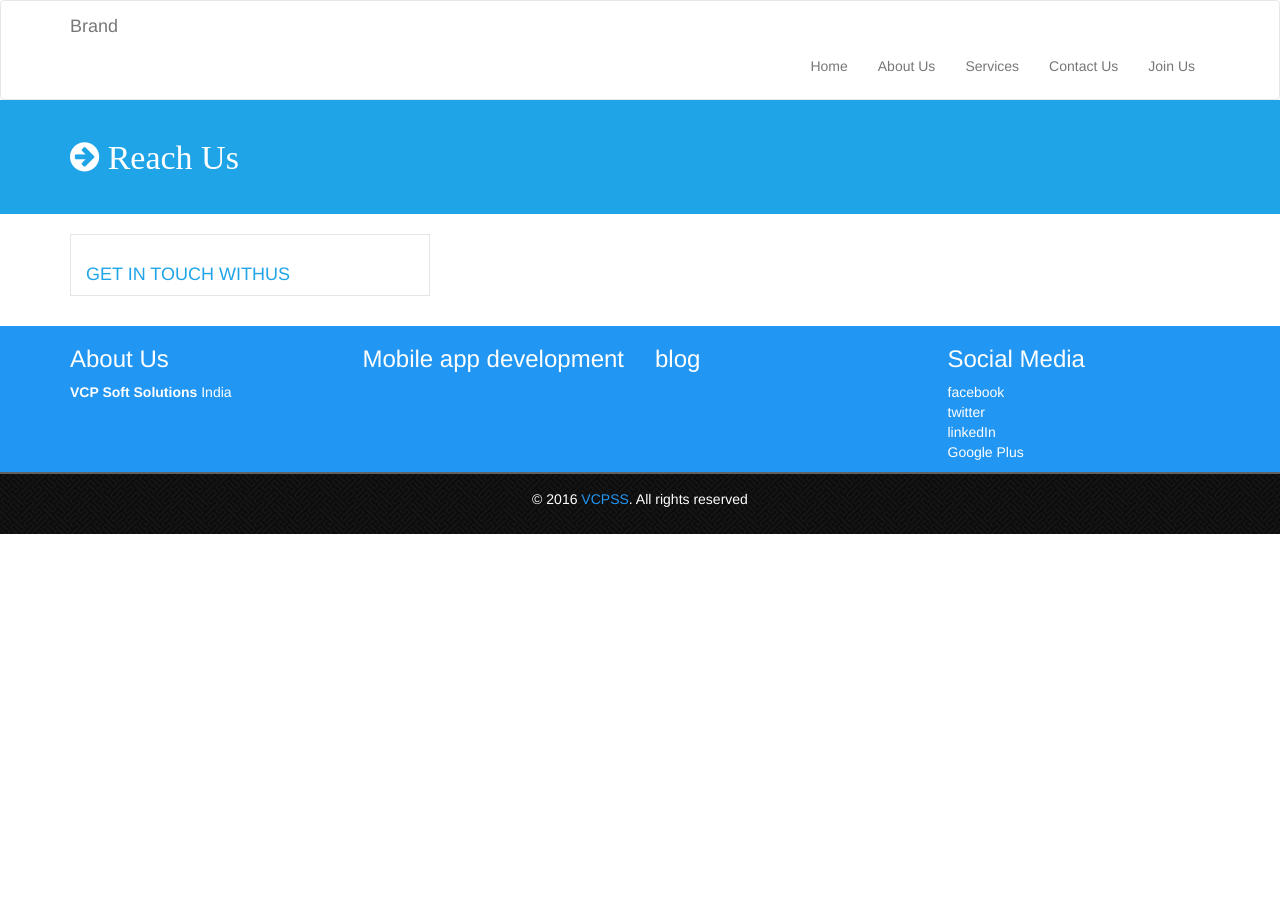
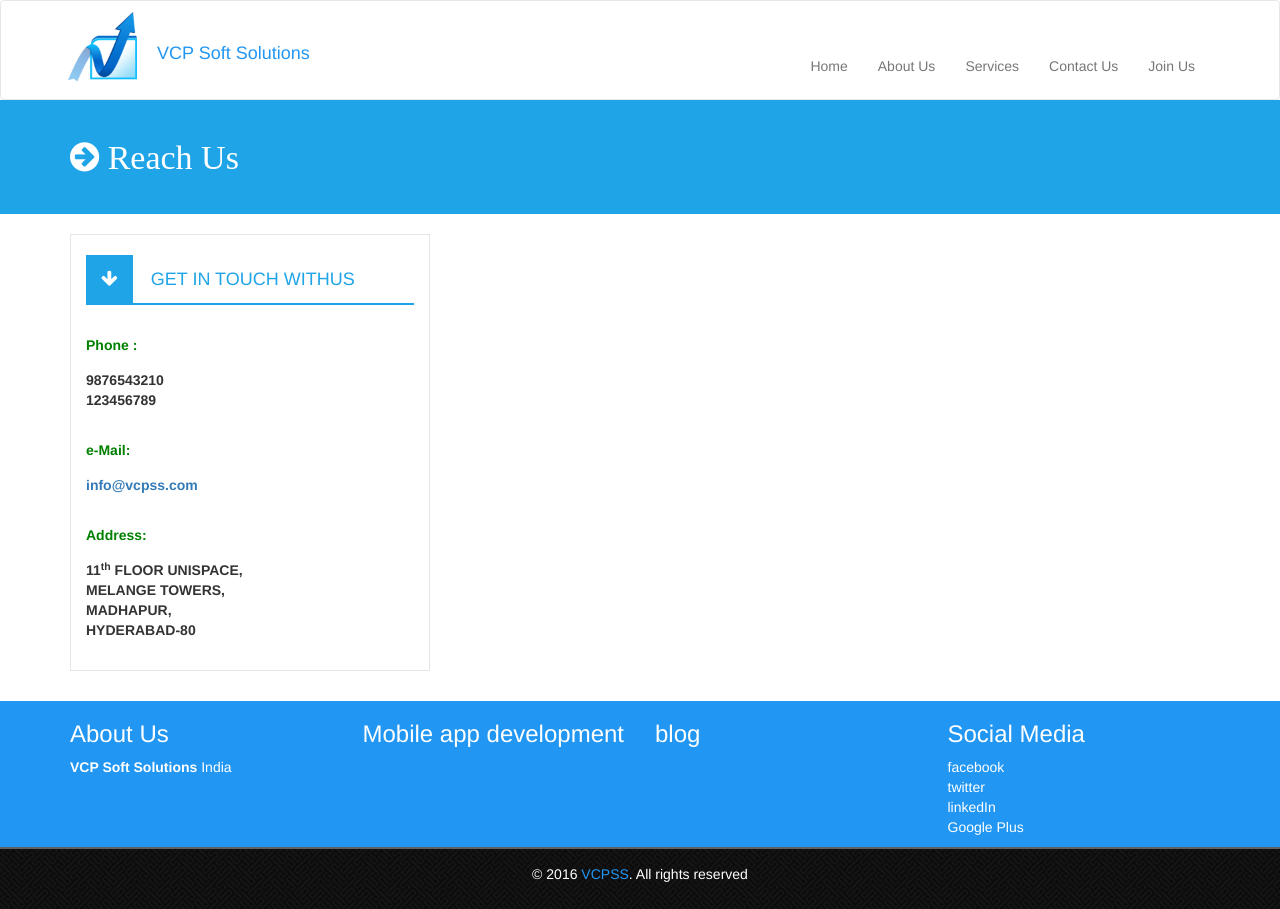
Before and after one commit to kuladeep93/vcp5, a plain HTML site: page contact.html in a window 1280 px wide. Before the commit the page ends 800 px from the top, so only its background shows below. Drawn offline with Linux system fonts and the light colour scheme.

Commit message:
nav bar links added

```diff
--- a/contact.html
+++ b/contact.html
@@ -27,7 +27,10 @@ and open the template in the editor.
                         <span class="icon-bar"></span>
                         <span class="icon-bar"></span>
                     </button>
-                    <a class="navbar-brand" href="#">Brand</a>
+                    <a class="navbar-brand" href="index.html">
+                        <img src="images/logo.png">
+                        <span>VCP Soft Solutions</span>
+                    </a>
                 </div>
 
                 <!-- Collect the nav links, forms, and other content for toggling -->
@@ -35,8 +38,8 @@ and open the template in the editor.
                     <ul class="nav navbar-nav navbar-right">
                         <li><a href="#">Home</a></li>
                         <li><a href="#">About Us</a></li>
-                        <li><a href="#">Services</a></li>
-                        <li><a href="#">Contact Us</a></li>
+                        <li><a href="services.html">Services</a></li>
+                        <li><a href="contact.html">Contact Us</a></li>
                         <li><a href="#">Join Us</a></li>
                     </ul>
                 </div><!-- /.navbar-collapse -->
@@ -54,8 +57,32 @@ and open the template in the editor.
                 <div class="col-md-4">
                     <aside>
                         <div class="header-content">
-                            <h4>Get In touch withus</h4>
+                            <h4><span class="fa fa-arrow-down"></span>&emsp;Get In touch withus</h4>
                         </div>
+                        <ul>
+                            <li>
+                                <label>Phone : </label>
+                                <p>
+                                    9876543210<br>
+                                    123456789
+                                </p>
+                            </li>
+                            <li>
+                                <label>e-Mail:</label>
+                                <p>
+                                    <a href="mailto:info@vcpss.com">info@vcpss.com</a>
+                                </p>
+                            </li>
+                            <li>
+                                <label>Address: </label>
+                                <p>
+                                    11<sup>th</sup> FLOOR UNISPACE,<br>
+                                    MELANGE TOWERS,<br>
+                                    MADHAPUR,<br>
+                                    HYDERABAD-80
+                                </p>
+                            </li>
+                        </ul>
 
                     </aside>
                 </div>
--- a/css/contact.css
+++ b/css/contact.css
@@ -19,7 +19,34 @@ aside {
     -moz-border-radius: 0;
     border-radius: 0;
 }
-h4{
+.header-content h4{
     text-transform: uppercase;
     color: #1fa4e7;
+    margin-bottom: 0;
+    margin-top: 0;
 }
+.header-content{
+    border-bottom: 2px solid #1fa4e7;
+    margin-bottom: 20px;
+}
+.header-content span{
+    padding: 15px;
+    background-color: #1fa4e7;
+    color: #fff;
+}
+aside ul{
+    list-style: none;
+    padding-left: 0px;
+}
+aside li{
+    line-height: 20px;
+    padding: 10px 0;
+}
+aside label{
+    color: #008000;
+    font-weight: bold;
+    padding-bottom: 10px;
+}
+aside p{
+    font-weight: bold;
+}
--- a/css/navbar.css
+++ b/css/navbar.css
@@ -1,3 +1,6 @@
+a:hover,a:focus,a:active{
+    text-decoration: none;
+}
 .navbar-default{
     height: 100px;
     background-color: #fff;
@@ -5,3 +8,17 @@
 .navbar-default li{
     padding: 40px 0;
 }
+.navbar-default img {
+    height: 100px;
+    width: 100px;
+    float: left;
+}
+.navbar-brand{
+    padding: 2px;
+    display: inline;
+}
+.navbar-brand span{
+    padding: 40px 0;
+    float: right;
+    color: #2196F3;
+}
```
Also changed, not shown: css/stylesheet.css (+0 -8 lines), index.html (+6 -3 lines), services.html (+6 -3 lines), images/logo.png (added).
